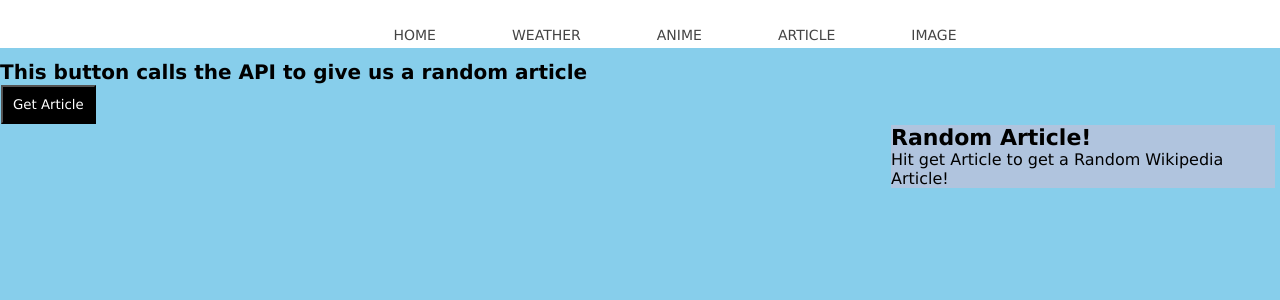
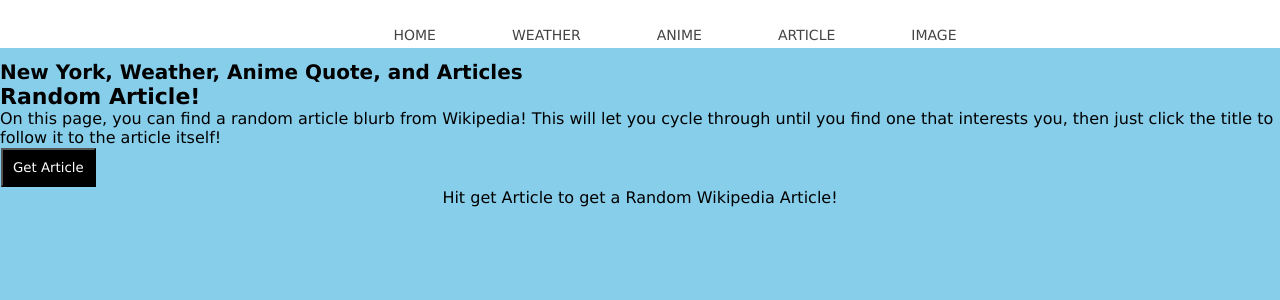
Before and after one commit to wy33/Web_Dev_Assignment5, a React (Create React App) app in the folder src/: page /articlelist in a window 1280 px wide. Shown: the top 300 px of the page. Built offline with nearby package versions, Linux system fonts and the light colour scheme; no server answers.

Commit message:
Added Article Page and some text/CSS edits to make it more obvious what is happening

```diff
--- a/src/App.js
+++ b/src/App.js
@@ -15,12 +15,13 @@ export default function Gallery() {
 		<>
 			<BrowserRouter>
 				<NavBar/>
+				<h2>New York, Weather, Anime Quote, and Articles</h2>
 				<Routes>
-                    <Route exact path="/" element={<><Home/></>}/>
-                    <Route path="/articlelist" element={<><h2>This button calls the API to give us a random article</h2><ArticleList /></>}/>
-                    <Route path="/weather" element={<><h2>This button calls the API to give us the weather in NYC</h2><Weather/></>}/>
-                    <Route path="/animequote" element={<><h2>This button calls the API to give us a random anime quote</h2><AnimeQuote/></>}/>
-                    <Route path="/image" element={<><h2>This button calls the API to give us a random picture of </h2><Image /></>}/>
+					<Route exact path="/" element={<Home />}/>
+					<Route path="/articlelist" element={<ArticleList />}/>
+					<Route path="/weather" element={<Weather/>}/>
+					<Route path="/animequote" element={<AnimeQuote/>}/>
+					<Route path="/image" element={<Image />}/>
 				</Routes>
 			</BrowserRouter>
 		</>
--- a/src/features/Article/Articles.js
+++ b/src/features/Article/Articles.js
@@ -15,12 +15,14 @@ export default function ArticleList() {
 			.then(data => dispatch(setArticle({ ...data })))
 			.catch(error => console.error(error));
 	};
+	if (article.empty) { getArticle(); }
 	if (article.empty) {
 		return (
 			<>
+				<h1>Random Article!</h1>
+				<p>On this page, you can find a random article blurb from Wikipedia! This will let you cycle through until you find one that interests you, then just click the title to follow it to the article itself!</p>
 				<button onClick={getArticle}>Get Article</button>
 				<div class="ArticleColumn">
-					<h1>Random Article!</h1>
 					<p>Hit get Article to get a Random Wikipedia Article!</p>
 				</div>
 			</>
@@ -28,13 +30,14 @@ export default function ArticleList() {
 	}
 	return (
 		<>
+			<h1>Random Article!</h1>
+			<p>On this page, you can find a random article blurb from Wikipedia! This will let you cycle through until you find one that interests you, then just click the title to follow it to the article itself!</p>
 			<button onClick={getArticle}>Get Article</button>
 			<div class="ArticleColumn">
-				<h1>Random Article!</h1>
+				<a href={article.content_urls.desktop.page}><h3>{article.title}</h3></a>
+				<img src={article.thumbnail.source} class="ArticleImage" />
 				<br/>
-				<a href={article.content_urls.desktop.page}><h3>{article.title}</h3></a>
-				<img src={article.thumbnail.source}/>
-				<p>{article.extract}</p>
+				<p class="ArticleText">{article.extract}</p>
 			</div>
 		</>
 	);
--- a/src/styles.css
+++ b/src/styles.css
@@ -64,11 +64,20 @@ body::before {
 }
 
 .ArticleColumn {
-    position:absolute;
     right: 5px;
-    width: 30%;
-    text-align:left;
-	background-color: lightsteelblue;
+    text-align:center;
+}
+
+.ArticleImage {
+	width: 33%;
+	float: left;
+	left: 5px;
+}
+
+.ArticleText {
+	width: 60%;
+	float: left;
+	right:100px;
 }
 
 li {
```
Lines whose indentation alone changed are shown as unchanged.
